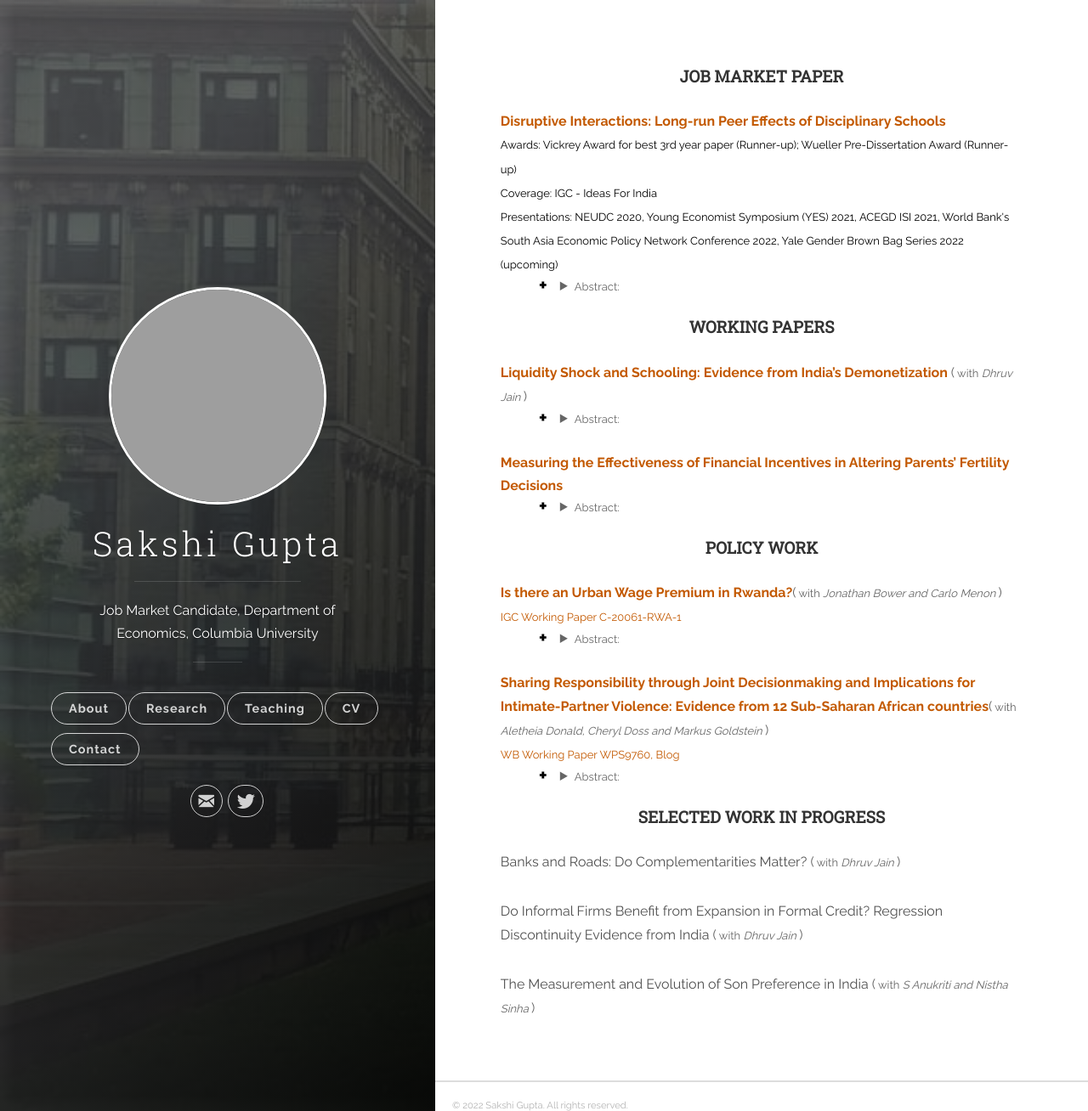
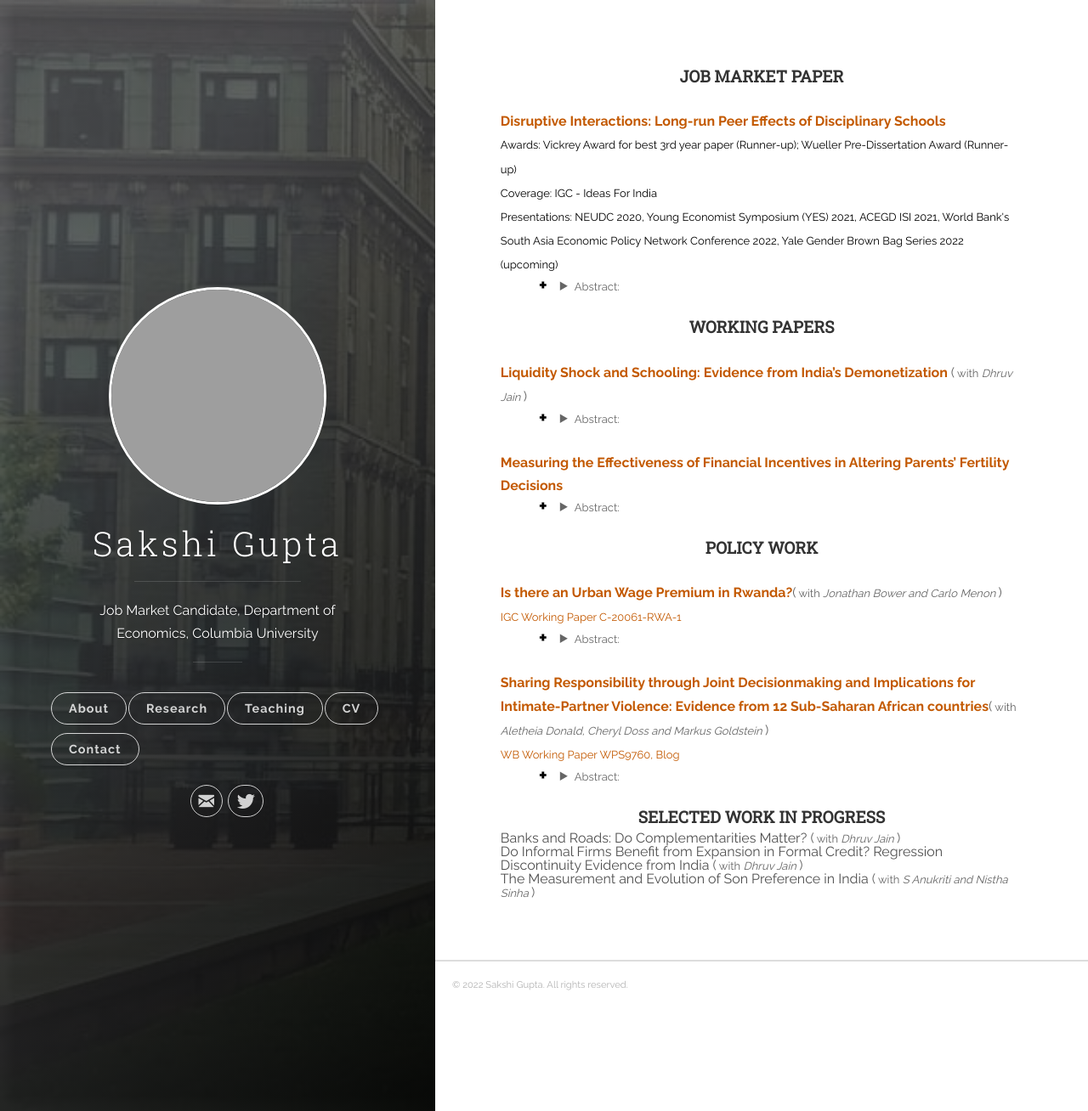
Before and after one commit to Gupta-Sakshi/Gupta-Sakshi.github.io, a Jekyll site: the page built from _posts/2018-06-13-research.markdown, in a window 1280 px wide and 1308 px high. Shown: the whole window at 85% size. Built offline with Jekyll 4.4.1, drawn with Linux system fonts in a browser that asks for light colours; grey boxes are pictures that could not be loaded.

Commit message:
Update 2018-06-13-research.markdown

```diff
--- a/_posts/2018-06-13-research.markdown
+++ b/_posts/2018-06-13-research.markdown
@@ -49,7 +49,6 @@ on decision making by the husband. The results are consistent with joint decisio
 
 
 <h4 style="margin-top:30px;" id="working-papers"><strong><center>SELECTED WORK IN PROGRESS</center></strong></h4>
-
-<p style="margin-top:30px;"><font size="3" style="color:#505050">Banks and Roads: Do Complementarities Matter?  </font> (<font size="2"> with <em>Dhruv Jain</em> </font>)<br>
-<p style="margin-top:30px;"><font size="3" style="color:#505050">Do Informal Firms Benefit from Expansion in Formal Credit? Regression Discontinuity Evidence from India </font> (<font size="2"> with <em>Dhruv Jain</em> </font>)<br>
-<p style="margin-top:30px;"><font size="3" style="color:#505050">The Measurement and Evolution of Son Preference in India </font> (<font size="2"> with <em>S Anukriti and Nistha Sinha</em> </font>)<br>
+<font size="3" style="color:#505050">Banks and Roads: Do Complementarities Matter?  </font> (<font size="2"> with <em>Dhruv Jain</em> </font>)<br>
+<font size="3" style="color:#505050">Do Informal Firms Benefit from Expansion in Formal Credit? Regression Discontinuity Evidence from India </font> (<font size="2"> with <em>Dhruv Jain</em> </font>)<br>
+<font size="3" style="color:#505050">The Measurement and Evolution of Son Preference in India </font> (<font size="2"> with <em>S Anukriti and Nistha Sinha</em> </font>)<br>
```
